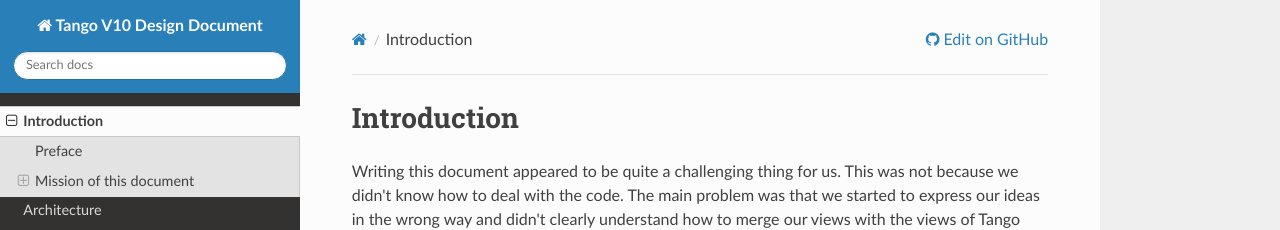
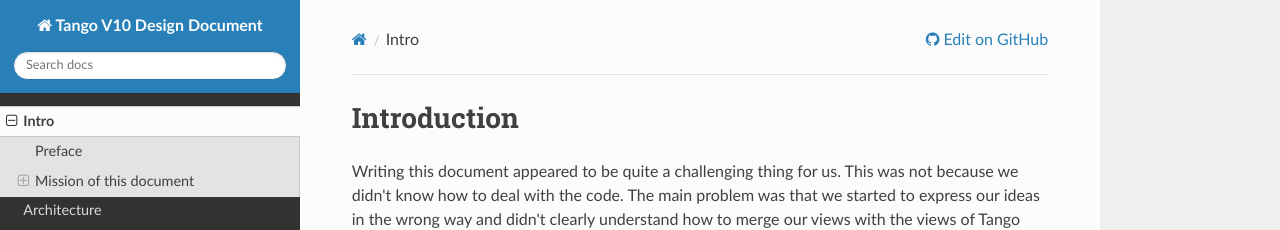
Before and after one commit to Ingvord/tango-v10-design-doc, an MkDocs documentation site: the page built from docs/index.md, in a window 1280 px wide and 900 px high. Shown: the top 230 px of the window. Built offline with MkDocs 1.6.1, drawn with Linux system fonts in a browser that asks for light colours; nearby versions of some CDN libraries; part of the change alters nothing that is shown.

Commit message:
Update mkdocs.yml

```diff
--- a/mkdocs.yml
+++ b/mkdocs.yml
@@ -5,7 +5,7 @@ theme: readthedocs
 #theme_dir: 'docs/_theme/tango-cs'
 
 nav:
-- Introduction: 'index.md'
+- Intro: 'index.md'
 - Architecture: 'architecture.md'
 - Client side: 'client.md'
 - Server side: 'server.md'
```
